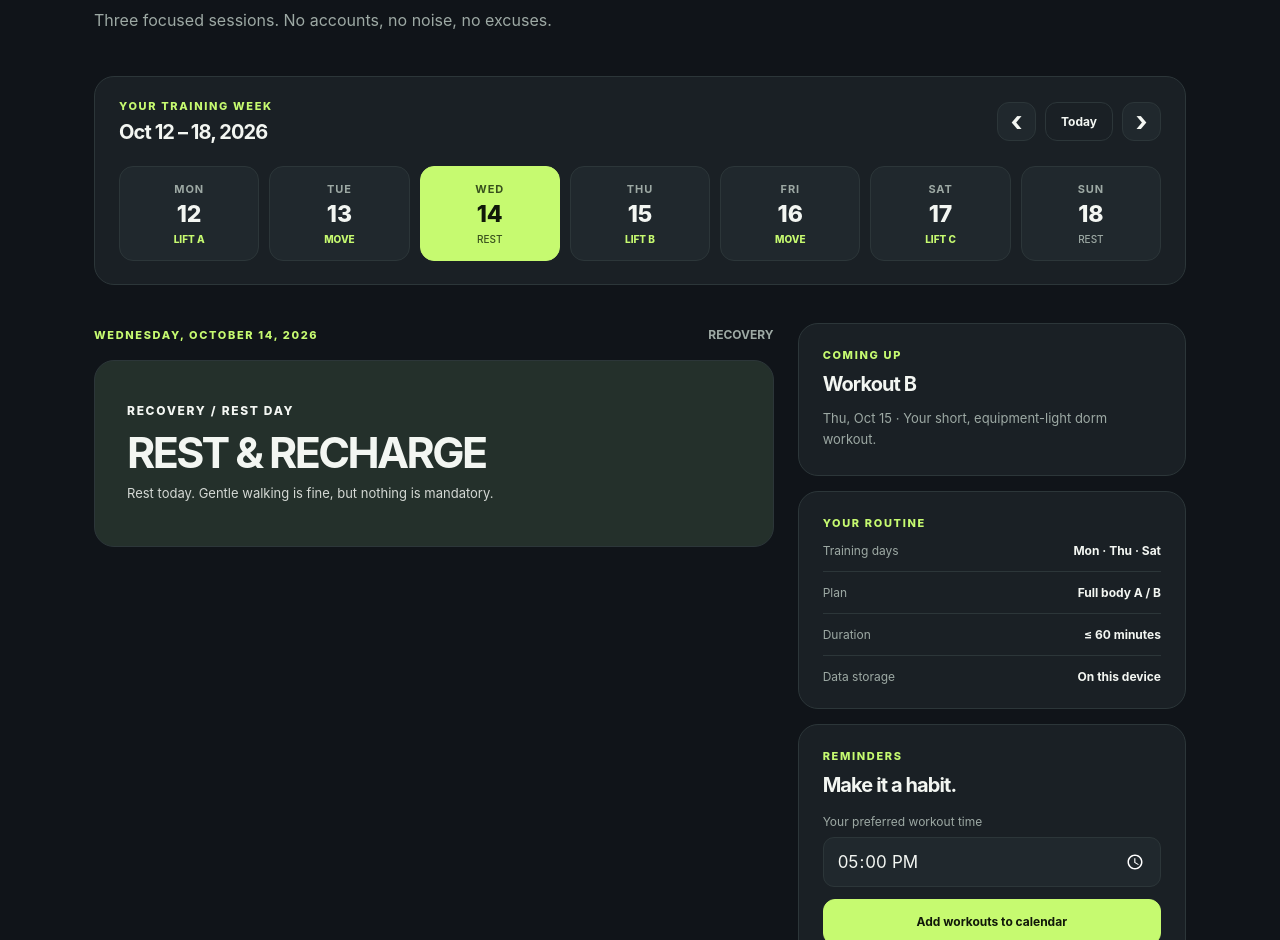
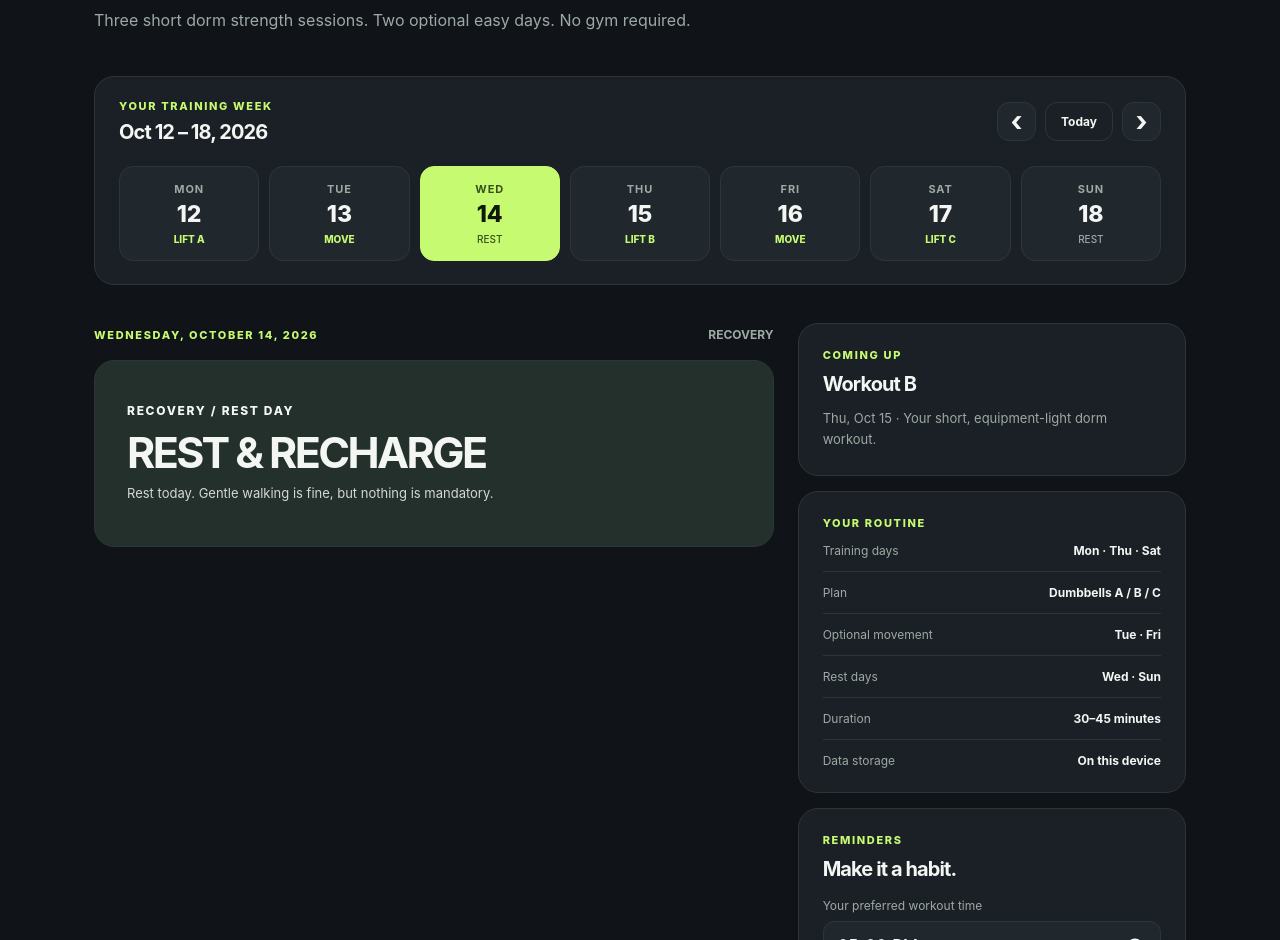
Before and after one commit to arajiger500/RockyFit, a website with bundled scripts: page docs/index.html in a window 1280 px wide. Shown: the part 344-1284 px from the top of the page. Built offline with nearby package versions, Linux system fonts and the light colour scheme.

Commit message:
Update dorm-friendly app, recovery and notification copy

```diff
--- a/docs/index.html
+++ b/docs/index.html
@@ -33,7 +33,7 @@
       <section class="intro">
         <p class="eyebrow"><span class="small-circle"></span> MADE FOR CONSISTENCY</p>
         <h1>One hour.<br><span>Stronger every week.</span></h1>
-        <p class="subtitle">Three focused sessions. No accounts, no noise, no excuses.</p>
+        <p class="subtitle">Three short dorm strength sessions. Two optional easy days. No gym required.</p>
       </section>
 
       <section class="week-panel panel" aria-label="Weekly workout schedule">
@@ -55,7 +55,7 @@
         <section class="primary">
           <div class="section-heading">
             <p class="eyebrow" id="selected-date">TODAY</p>
-            <span class="duration"><span aria-hidden="true">◷</span> 45–55 MIN</span>
+            <span class="duration"><span aria-hidden="true">◷</span> 30–45 MIN</span>
           </div>
           <article class="workout-hero" id="workout-hero" aria-live="polite"></article>
 
@@ -66,7 +66,7 @@
             </div>
             <div class="progress-track" role="progressbar" aria-label="Exercise progress" aria-valuemin="0" aria-valuemax="6" aria-valuenow="0" id="progress-bar"><div id="progress-fill"></div></div>
             <div class="exercise-list" id="exercise-list"></div>
-            <p class="coach-note">Start with weights you can control. Keep 2–3 good repetitions in reserve and ask a trainer to check your form.</p>
+            <p class="coach-note">Secure the plates and collars. Start with bodyweight when the dumbbells feel too heavy, and finish each set while your form is still good.</p>
           </div>
         </section>
 
@@ -80,8 +80,10 @@
           <section class="panel side-panel">
             <p class="eyebrow">YOUR ROUTINE</p>
             <div class="routine-row"><span>Training days</span><strong>Mon · Thu · Sat</strong></div>
-            <div class="routine-row"><span>Plan</span><strong>Full body A / B</strong></div>
-            <div class="routine-row"><span>Duration</span><strong>≤ 60 minutes</strong></div>
+            <div class="routine-row"><span>Plan</span><strong>Dumbbells A / B / C</strong></div>
+            <div class="routine-row"><span>Optional movement</span><strong>Tue · Fri</strong></div>
+            <div class="routine-row"><span>Rest days</span><strong>Wed · Sun</strong></div>
+            <div class="routine-row"><span>Duration</span><strong>30–45 minutes</strong></div>
             <div class="routine-row"><span>Data storage</span><strong>On this device</strong></div>
           </section>
 
@@ -112,7 +114,7 @@
     <div class="dialog-inner">
       <button id="close-dialog" class="close-dialog" aria-label="Close">×</button>
       <p class="eyebrow">INSTALL ON YOUR DEVICE</p>
-      <h2 id="info-title">Your pocket gym companion</h2>
+      <h2 id="info-title">Your dorm workout companion</h2>
       <p><strong>iPhone / iPad:</strong> Open in Safari, tap Share, then Add to Home Screen.</p>
       <p><strong>Android:</strong> Open in Chrome, tap ⋮, then Install app or Add to Home screen.</p>
       <p><strong>Desktop:</strong> Use the browser Install button (Chrome or Edge) or simply bookmark this page.</p>
```
